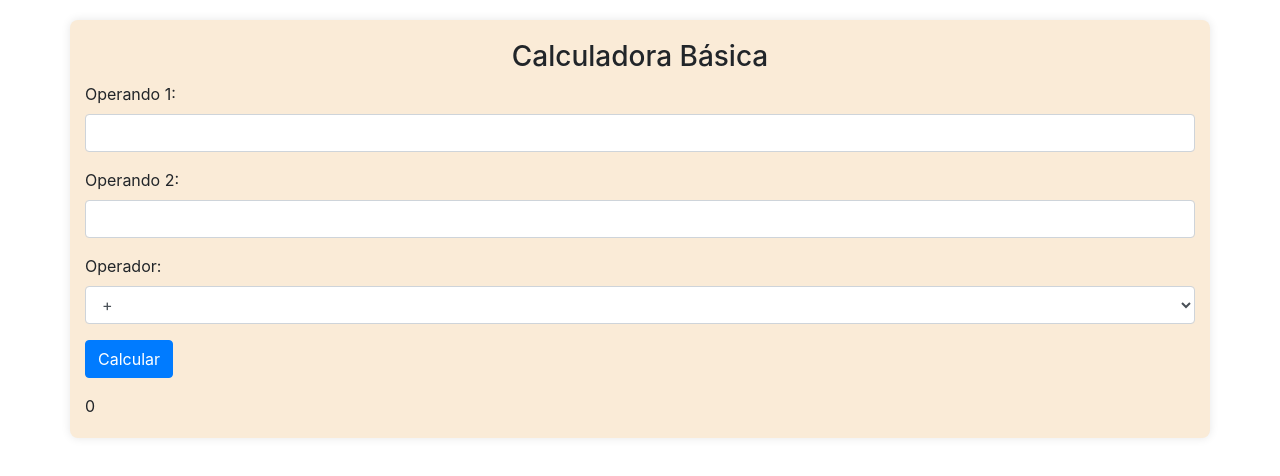
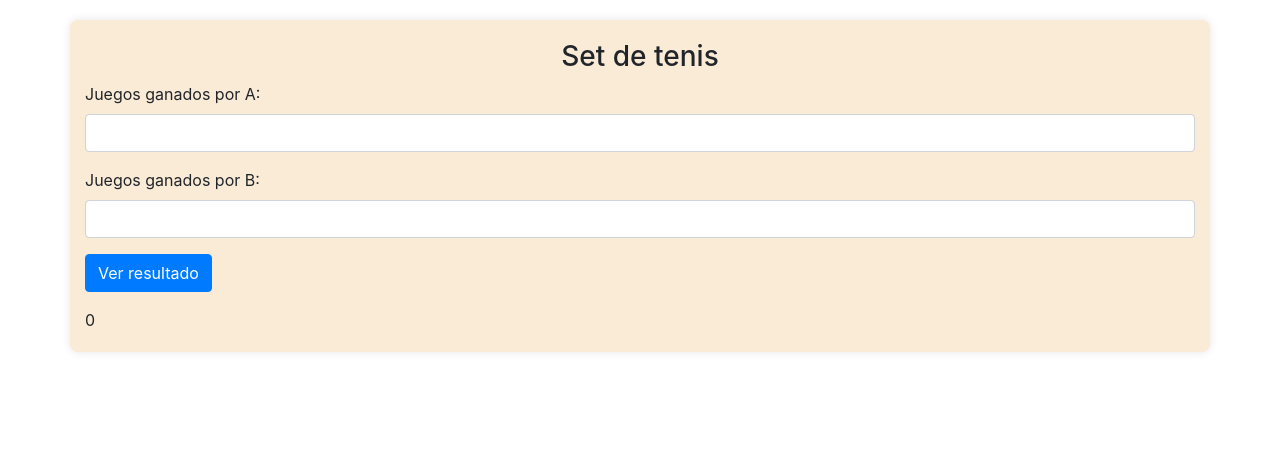
Before and after one commit to jsnunez/tenisjavascript, a plain HTML site: page index.html in a window 1280 px wide. Drawn offline with nearby package versions, Linux system fonts and the light colour scheme.

Commit message:
final tenis

```diff
--- a/app.js
+++ b/app.js
@@ -1,8 +1,6 @@
 const operacionAritmetica = function () {
     const operando1 = parseFloat(document.getElementById("operando1").value);
     const operando2 = parseFloat(document.getElementById("operando2").value);
-    const operador = document.getElementById("operador").value;
-
     let resultado = 0;
 
     if (operando1 >= 6) {
@@ -21,15 +19,30 @@ const operacionAritmetica = function () {
         }
     }
 
-    if (operando1 < 6 || operando2 < 6) {
+    if (operando1 == 5 & operando2 <= 6) {
+        document.getElementById("resultado").innerHTML = "Resultado: el set todavia no termina ";
+    }
+    if (operando1 < 5 & operando2 < 5) {
+        document.getElementById("resultado").innerHTML = "Resultado: el set todavia no termina ";
+    }
+    if (operando1 <= 6 & operando2 == 5) {
         document.getElementById("resultado").innerHTML = "Resultado: el set todavia no termina ";
     }
 
+    if (operando1 >7) {
+        document.getElementById("resultado").innerHTML = "Resultado: El resultado es inválido";
+        }
 
+    if (operando2 >7) {
+        document.getElementById("resultado").innerHTML = "Resultado: El resultado es inválido";
+        }
 
+    if (operando1 == 7 & operando2<5) {
+        document.getElementById("resultado").innerHTML = "Resultado: El resultado es inválido";
+            }
 
-
-
-
+    if (operando2 == 7 & operando1<5) {
+        document.getElementById("resultado").innerHTML = "Resultado: El resultado es inválido";
+                }
 
 }
--- a/index.html
+++ b/index.html
@@ -12,26 +12,17 @@
 
 <body>
     <div class="container calculadora">
-        <h3 class="text-center">Calculadora Básica</h3>
+        <h3 class="text-center">Set de tenis</h3>
         <form id="calculadoraFormulario">
             <div class="form-group">
-                <label for="opernado1">Operando 1: </label>
+                <label for="opernado1">Juegos ganados por A: </label>
                 <input type="number" class="form-control" id="operando1" required>
             </div>
             <div class="form-group">
-                <label for="opernado2">Operando 2: </label>
+                <label for="opernado2">Juegos ganados por B: </label>
                 <input type="number" class="form-control" id="operando2" required>
             </div>
-            <div class="form-group">
-                <label for="operador">Operador:</label>
-                <select class="form-control" id="operador" required>
-                    <option value="+">+</option>
-                    <option value="-">-</option>
-                    <option value="*">*</option>
-                    <option value="/">/</option>
-                </select>
-            </div>
-            <button type="button" class="btn btn-primary" onclick="operacionAritmetica()" >Calcular</button>
+            <button type="button" class="btn btn-primary" onclick="operacionAritmetica()" >Ver resultado</button>
         </form>
         <div id="resultado" class="mt-3">0</div>
     </div>
```
